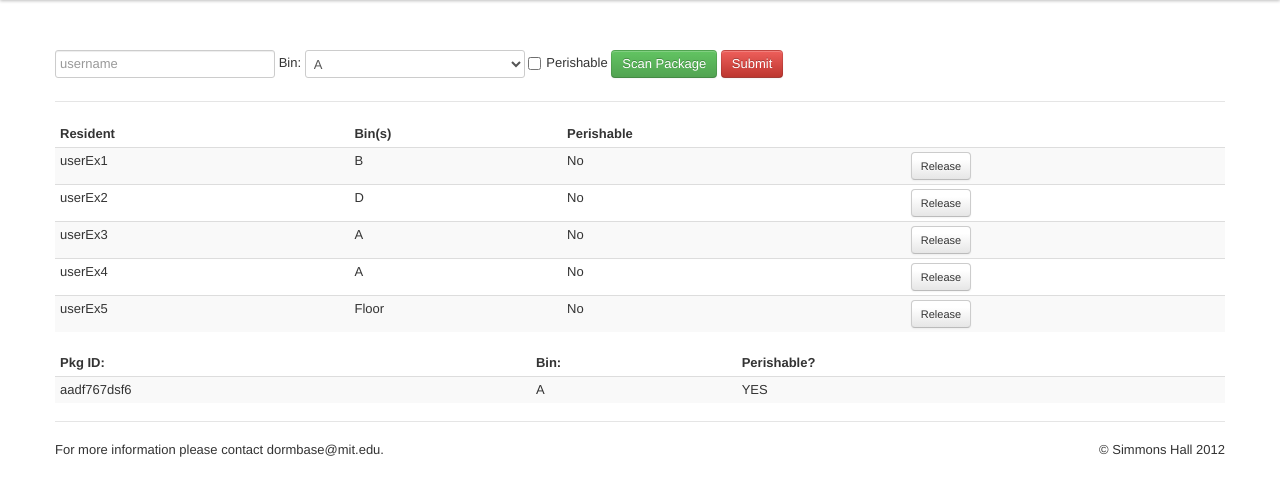
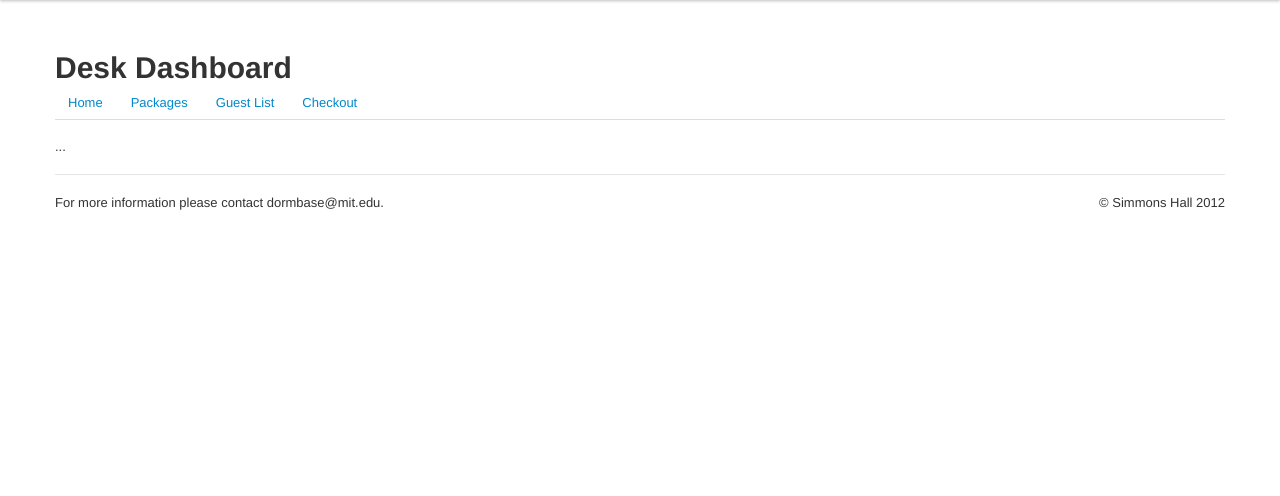
Before and after one commit to dormbase/dormbase, a Django app: page /packages/ in a window 1280 px wide. Shown: the part 40-536 px from the top of the page. Run offline with Django 3.2, Linux system fonts and the light colour scheme; parts of the project's set-up code (start-up, migrations or seed data) failed here and were passed over; some libraries are stand-ins or nearby versions.

Commit message:
packages: moving package app to dashboard.

```diff
--- a/dormbase/package/views.py
+++ b/dormbase/package/views.py
@@ -14,7 +14,7 @@ def desk_worker(request):
     packages = []
     bins = ['A', 'B', 'C', 'D', 'Floor']
 
-    for i in xrange(1, random.randint(4,10)):
+    for i in xrange(1, random.randint(30,100)):
         u = TestUser()
         u.username += str(i)
         print u.username
--- a/dormbase/templates/package/package.html
+++ b/dormbase/templates/package/package.html
@@ -1,17 +1,29 @@
 {% extends "base.html" %}
 {% block content %}
 
-<form class="form-inline">
-  <input type="text" class="input" id="input01" placeholder="username">
-  <label>Bin:
-    <select id="bin">
+<h1>Desk Dashboard</h1>
+
+<div >
+<ul class="nav nav-tabs">
+  <li><a href="#home" data-toggle="tab">Home</a></li>
+  <li><a href="#packages" data-toggle="tab">Packages</a></li>
+  <li><a href="#guest_list" data-toggle="tab">Guest List</a></li>
+  <li><a href="#checkout" data-toggle="tab">Checkout</a></li>
+</ul>
+
+<div class="tab-content">
+  <div class="tab-pane active" id="home">...</div>
+  <div class="tab-pane" id="packages">
+    <form class="form-inline pull-right">
+      <input type="text" class="input" placeholder="username">
+      <select>
+	<option>Bin</option>
 	<option>A</option>
 	<option>B</option>
 	<option>C</option>
 	<option>D</option>
 	<option>Floor</option>
       </select>
-  </label>
       <label class="checkbox">
 	Perishable<input type="checkbox">
       </label>
@@ -19,14 +31,10 @@
       <button class="btn btn-danger">Submit</button>
     </form>
 
-<hr>
-
-  <table class="table table-striped table-condensed" data-toggle="collapse" data-target=".package_detail">
+      <table class="table table-striped table-condensed">
 	<thead>
 	  <tr>
-	<th>Resident</th>
-	<th>Bin(s)</th>
-	<th>Perishable</th>
+	    <th>Resident</th><th>Bins</th><th>Perishable</th>
 	  </tr>
 	</thead>
 	<tbody>
@@ -36,38 +44,24 @@
 	    <td>{{r.location}}</td>
 	    <td>{{r.perish}}</td>
 	    <td>
-	  <button class="btn btn-small">Release</button>
+	      <button class="btn btn-small pull-right">Release</button>
 	    </td>
 	  </tr>
 	  {% endfor  %}
 	</tbody>
       </table>
 
-  <div class="package_detail">
-    <table class="table table-striped table-condensed">
-      <thead>
-	<tr>
-	  <th>Pkg ID:</th>
-	  <th>Bin:</th>
-	  <th>Perishable?</th>
-	</tr>
-      </thead>
-      <tbody>
-	<tr>
-	  <td>aadf767dsf6</td>
-	  <td>A</td>
-	  <td>YES</td>
-	</tr>
-      </tbody>
-    </table>
+  </div>
+  <div class="tab-pane" id="guest_list">...</div>
+  <div class="tab-pane" id="checkout">...</div>
 </div>
 
 </div>
 <script type="text/javascript">
   $(function() {
   $(".collapse").collapse();
+  $("#myTab").tab('show');
 });
 </script>
 
-
 {% endblock %}
```
Lines whose indentation alone changed are shown as unchanged.
